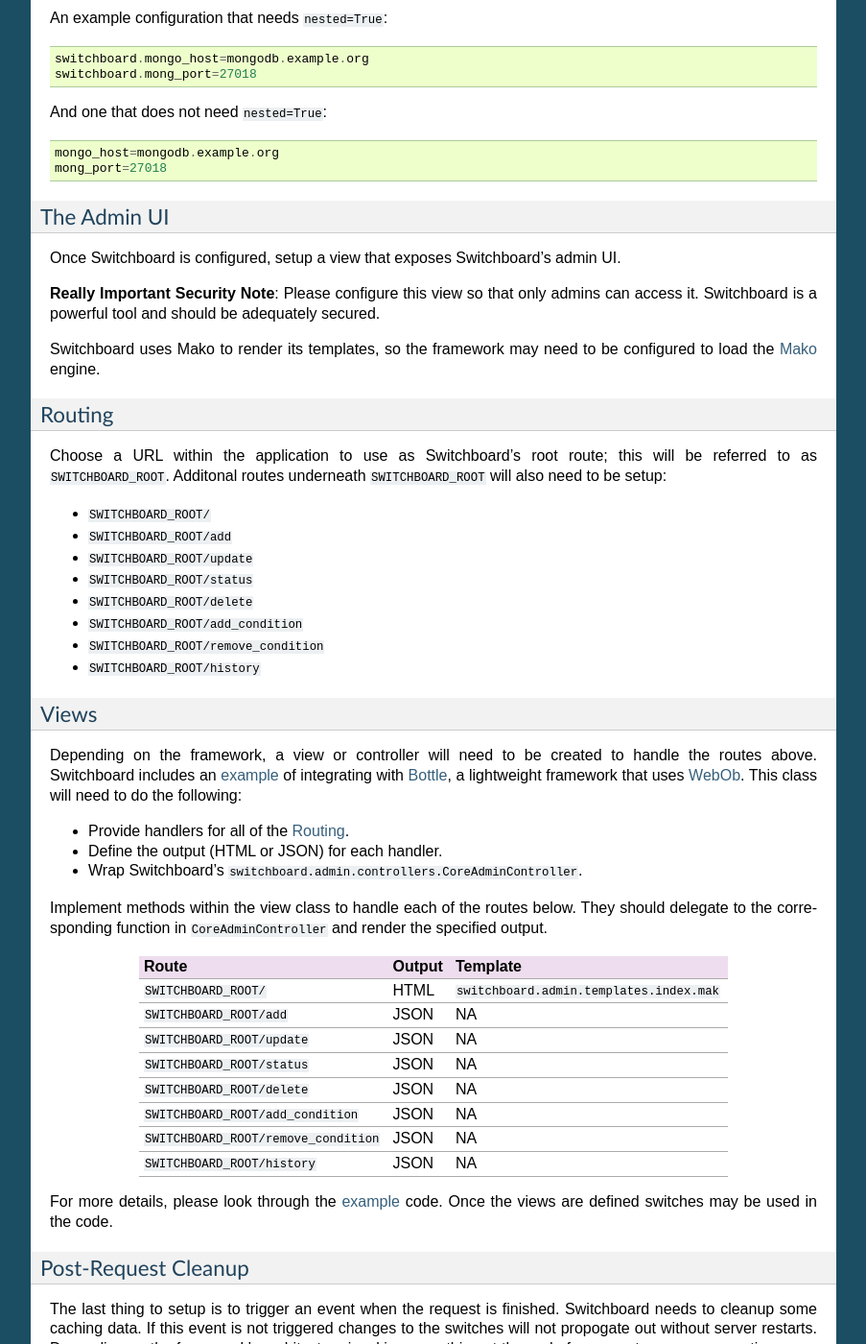
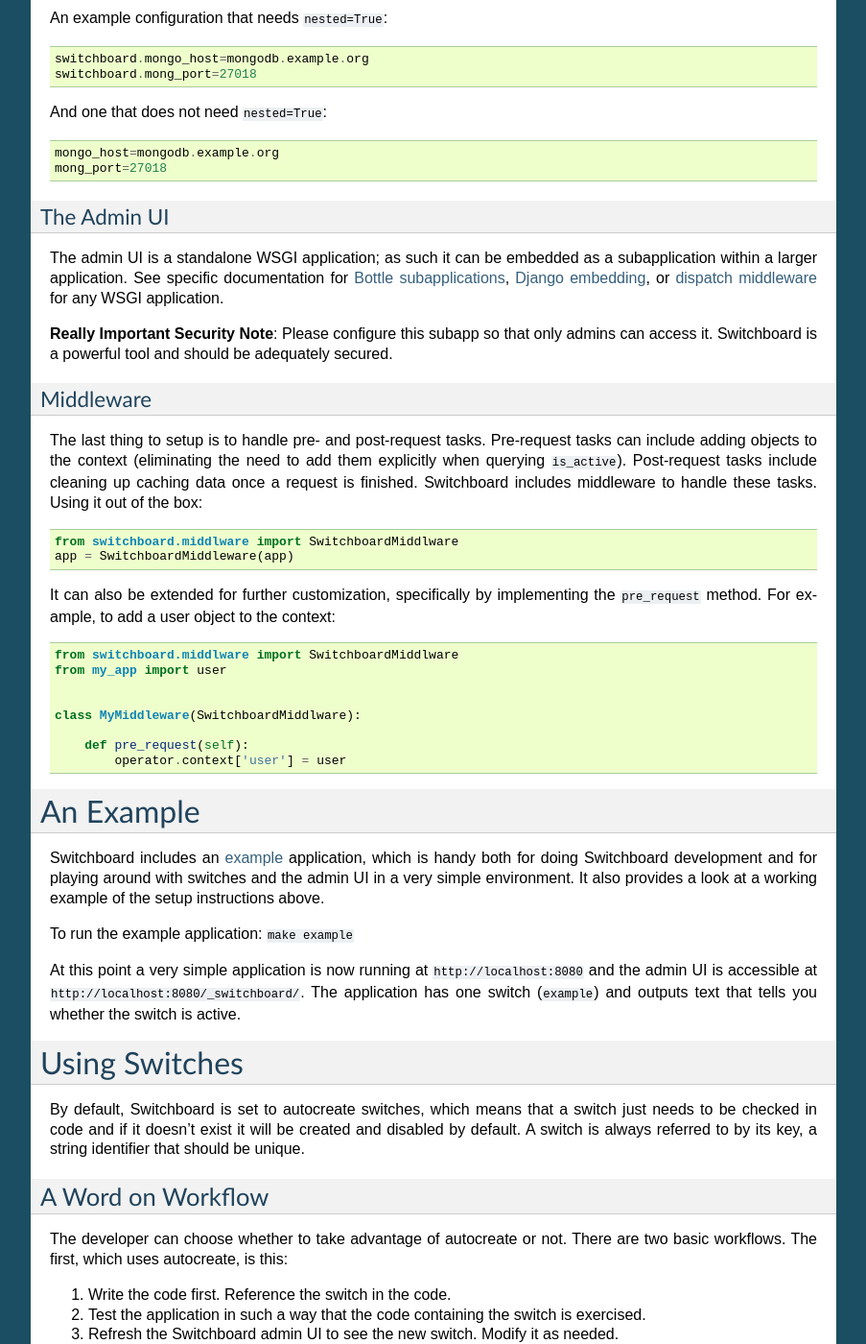
Before and after one commit to switchboardpy/switchboard, a Sphinx documentation site: the page built from docs/user-documentation.rst, in a window 1280 px wide and 1400 px high, scrolled down 1340 px. Shown: the whole window at 96% size, without its empty margins (198-1101 px from the left). Built offline with Sphinx 7.4.7, drawn with Linux system fonts in a browser that asks for light colours; some of the changed text lies outside the part shown.

Commit message:
Document embeded WSGI approach.

```diff
--- a/docs/user-documentation.rst
+++ b/docs/user-documentation.rst
@@ -8,8 +8,8 @@
 
     pip install switchboard
 
-Next, bootstrap Switchboard within the application. The best approach
-depends on which application framework is being used.
+Next, embed Switchboard and its admin UI within the application. The best
+approach depends on which application framework is being used.
 
 Pyramid
 -------
@@ -94,103 +94,54 @@
 The Admin UI
 ^^^^^^^^^^^^
 
-Once Switchboard is configured, setup a view that exposes Switchboard's admin
-UI.
+The admin UI is a standalone WSGI application; as such it can be embedded as a
+subapplication within a larger application. See specific documentation for
+`Bottle subapplications`_, `Django embedding`_, or `dispatch middleware`_ for
+any WSGI application.
 
-**Really Important Security Note**: Please configure this view so that only
+**Really Important Security Note**: Please configure this subapp so that only
 admins can access it. Switchboard is a powerful tool and should be adequately
 secured.
 
-Switchboard uses Mako to render its templates, so the framework may need to be
-configured to load the Mako_ engine.
+Middleware
+^^^^^^^^^^
 
-Routing
-^^^^^^^
+The last thing to setup is to handle pre- and post-request tasks. Pre-request
+tasks can include adding objects to the context (eliminating the need to add
+them explicitly when querying ``is_active``). Post-request tasks include
+cleaning up caching data once a request is finished. Switchboard includes
+middleware to handle these tasks. Using it out of the box::
 
-Choose a URL within the application to use as Switchboard's root route; this
-will be referred to as ``SWITCHBOARD_ROOT``. Additonal routes underneath
-``SWITCHBOARD_ROOT`` will also need to be setup:
+    from switchboard.middlware import SwitchboardMiddlware
+    app = SwitchboardMiddleware(app)
 
-* ``SWITCHBOARD_ROOT/``
-* ``SWITCHBOARD_ROOT/add``
-* ``SWITCHBOARD_ROOT/update``
-* ``SWITCHBOARD_ROOT/status``
-* ``SWITCHBOARD_ROOT/delete``
-* ``SWITCHBOARD_ROOT/add_condition``
-* ``SWITCHBOARD_ROOT/remove_condition``
-* ``SWITCHBOARD_ROOT/history``
+It can also be extended for further customization, specifically by implementing
+the ``pre_request`` method. For example, to add a user object to the context::
 
-Views
-^^^^^
+    from switchboard.middlware import SwitchboardMiddlware
+    from my_app import user
 
-Depending on the framework, a view or controller will need to be created to
-handle the routes above. Switchboard includes an example_ of integrating with
-`Bottle <http://bottlepy.org/>`_, a lightweight framework that uses WebOb_.
-This class will need to do the following:
 
-* Provide handlers for all of the `Routing`_.
-* Define the output (HTML or JSON) for each handler.
-* Wrap Switchboard's ``switchboard.admin.controllers.CoreAdminController``.
+    class MyMiddleware(SwitchboardMiddlware):
 
-Implement methods within the view class to handle each of the routes below.
-They should delegate to the corresponding function in ``CoreAdminController``
-and render the specified output.
+        def pre_request(self):
+            operator.context['user'] = user
 
-+---------------------------------------+--------+-------------------------------------------+
-| Route                                 | Output | Template                                  |
-+=======================================+========+===========================================+
-| ``SWITCHBOARD_ROOT/``                 | HTML   | ``switchboard.admin.templates.index.mak`` |
-+---------------------------------------+--------+-------------------------------------------+
-| ``SWITCHBOARD_ROOT/add``              | JSON   | NA                                        |
-+---------------------------------------+--------+-------------------------------------------+
-| ``SWITCHBOARD_ROOT/update``           | JSON   | NA                                        |
-+---------------------------------------+--------+-------------------------------------------+
-| ``SWITCHBOARD_ROOT/status``           | JSON   | NA                                        |
-+---------------------------------------+--------+-------------------------------------------+
-| ``SWITCHBOARD_ROOT/delete``           | JSON   | NA                                        |
-+---------------------------------------+--------+-------------------------------------------+
-| ``SWITCHBOARD_ROOT/add_condition``    | JSON   | NA                                        |
-+---------------------------------------+--------+-------------------------------------------+
-| ``SWITCHBOARD_ROOT/remove_condition`` | JSON   | NA                                        |
-+---------------------------------------+--------+-------------------------------------------+
-| ``SWITCHBOARD_ROOT/history``          | JSON   | NA                                        |
-+---------------------------------------+--------+-------------------------------------------+
 
-For more details, please look through the example_ code. Once the views are
-defined switches may be used in the code.
+An Example
+==========
 
-Post-Request Cleanup
-^^^^^^^^^^^^^^^^^^^^
+Switchboard includes an example_ application, which is handy both for doing
+Switchboard development and for playing around with switches and the admin UI
+in a very simple environment. It also provides a look at a working example of
+the setup instructions above.
 
-The last thing to setup is to trigger an event when the request is finished.
-Switchboard needs to cleanup some caching data. If this event is not triggered
-changes to the switches will not propogate out without server restarts.
-Depending on the framework's architecture invoking something at the end of a
-request may mean creating some sort of WSGI middleware or implementing an
-event handler. For example, as WSGI middleware::
+To run the example application: ``make example``
 
-    from webob import Request
-    from switchboard.signals import request_finished
-
-    class SwitchboardMiddleware(object):
-
-        def __init__(self, app):
-            self.app = app
-
-        def __call__(self, environ, start_response):
-            req = resp = None
-            try:
-                req = Request(environ)
-                resp = req.get_response(self.app)
-                return resp(environ, start_response)
-            finally:
-                self._end_request(req)
-
-        def _end_request(self, req):
-            if req:
-                # Notify Switchboard that the request is finished
-                request_finished.send(req)
-
+At this point a very simple application is now running at
+``http://localhost:8080`` and the admin UI is accessible at
+``http://localhost:8080/_switchboard/``. The application has one switch
+(``example``) and outputs text that tells you whether the switch is active.
 
 Using Switches
 ==============
@@ -482,6 +433,9 @@
 
 .. _test: http://jinja.pocoo.org/docs/dev/templates/#tests
 .. _example: https://github.com/switchboardpy/switchboard/blob/master/example/server.py
+.. _`Bottle subapplications`: http://bottlepy.org/docs/stable/tutorial.html#plugins-and-sub-applications
+.. _`Django embedding`: https://pythonhosted.org/twod.wsgi/embedded-apps.html
+.. _`dispatch middleware`: http://werkzeug.pocoo.org/docs/latest/middlewares/#werkzeug.wsgi.DispatcherMiddleware
 .. _flow: https://en.wikipedia.org/wiki/Flow_(psychology)
 .. _WebOb: http://www.webob.org/
 .. _Mako: http://makotemplates.org/
```
